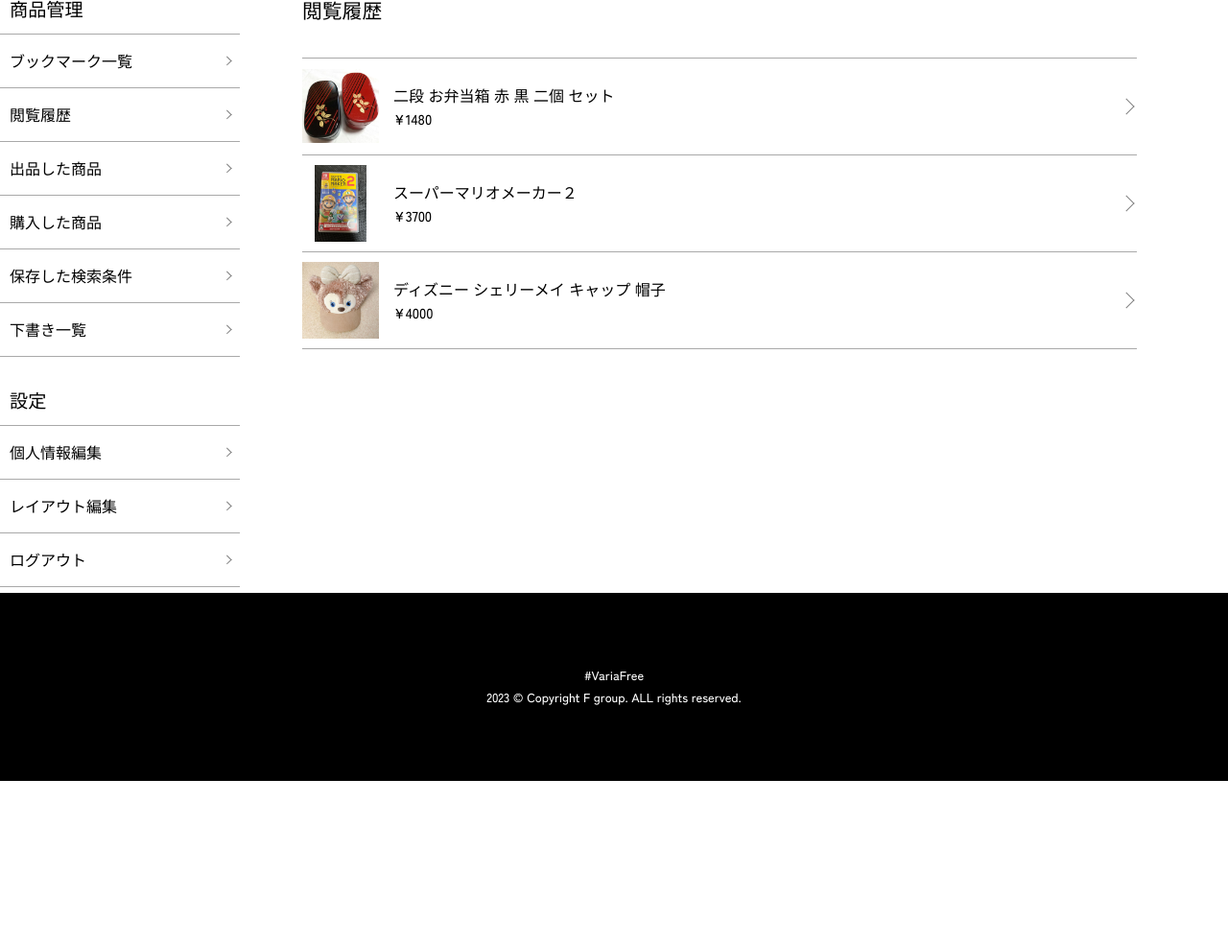
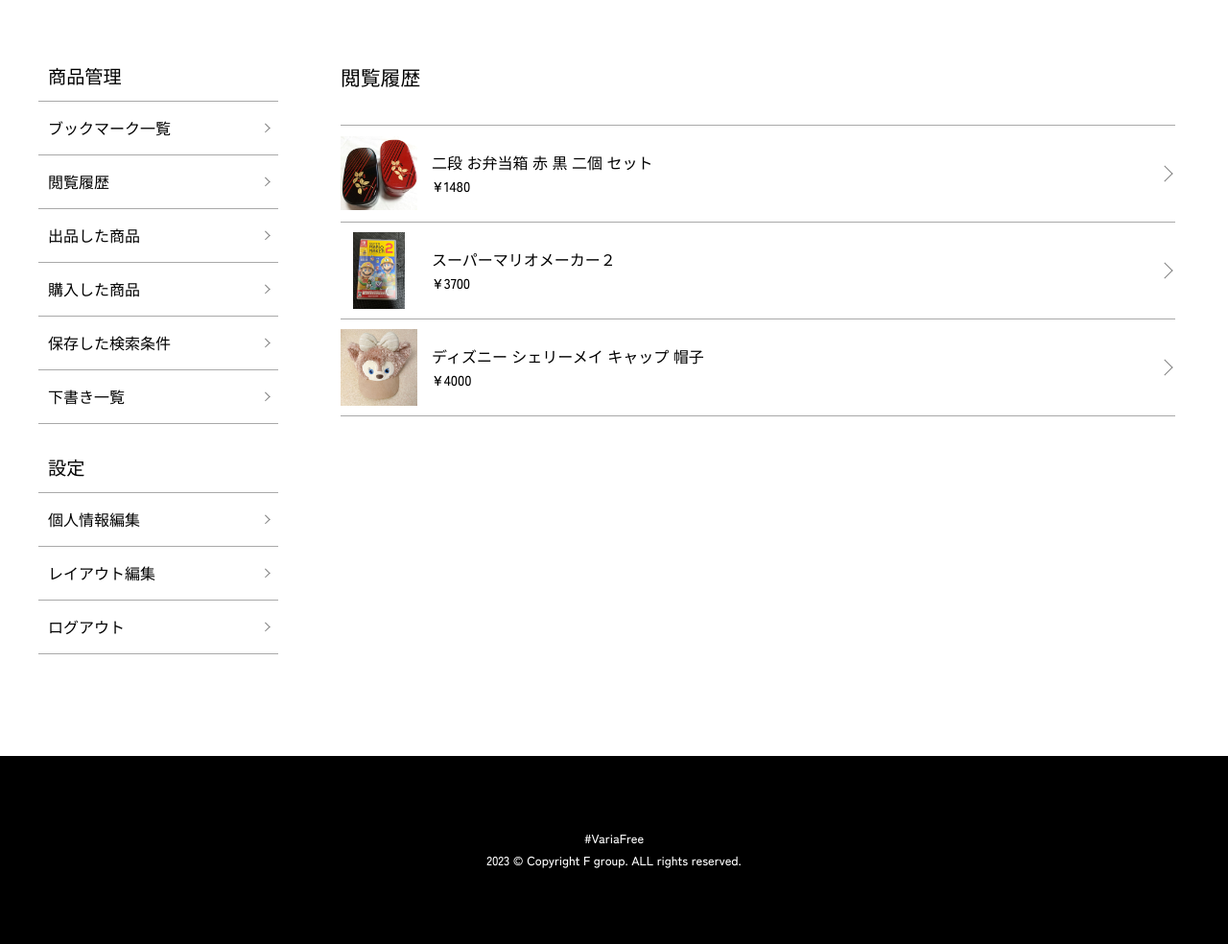
Before and after one commit to hew2023fgroup/HEW2023_Fgroup, a Flask app: template HEW/site/templates/viewlog.html in a window 1280 px wide. Shown: the part 110-1094 px from the top of the page at 96% size. Before the commit the page ends 924 px from the top, so only its background shows below. Run offline with Flask 3, Linux system fonts and the light colour scheme; the template is opened without the code that fills it, so the values that code supplies are empty.

Commit message:
viewlog.htmlが横にずれているのを修正

```diff
--- a/HEW/site/static/css/viewlog.css
+++ b/HEW/site/static/css/viewlog.css
@@ -4,7 +4,7 @@
 
 div#box{
   display: flex;
-  margin: 70pxs auto 100px auto;
+  margin: 70px auto 100px auto;
   width: 1200px;
 }
 
```
